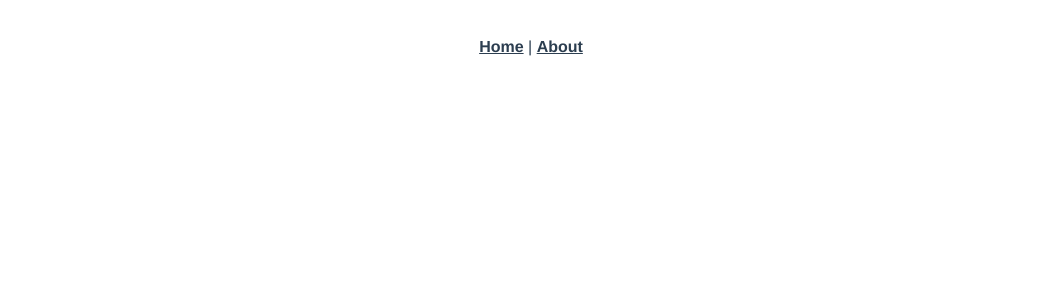
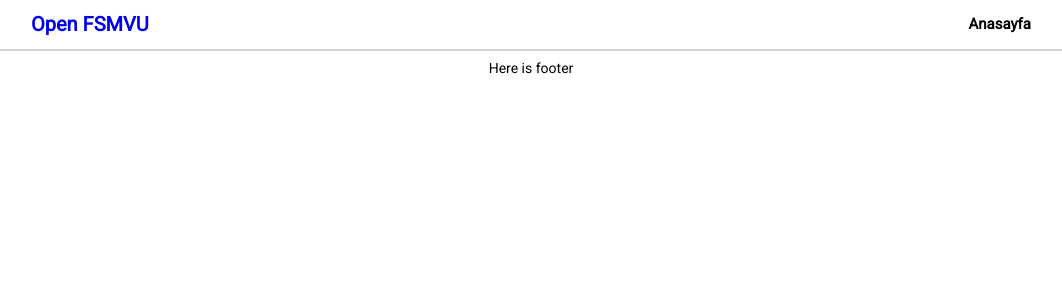
Before and after one commit to bedirhanyildirim/Open-FSMVU-Web, a Vue app: page /welcome in a window 1280 px wide. Shown: the top 300 px of the page, without its empty margins (109-1171 px from the left). Built offline with nearby package versions, Linux system fonts and the light colour scheme.

Commit message:
File Structure Edited

```diff
--- a/package.json
+++ b/package.json
@@ -9,6 +9,8 @@
   },
   "dependencies": {
     "core-js": "^3.6.4",
+    "node-sass": "^4.13.1",
+    "sass-loader": "^8.0.2",
     "vue": "^2.6.11",
     "vue-router": "^3.1.5",
     "vuex": "^3.1.2"
--- a/src/App.vue
+++ b/src/App.vue
@@ -1,32 +1,19 @@
 <template>
   <div id="app">
-    <div id="nav">
-      <router-link to="/">Home</router-link> |
-      <router-link to="/about">About</router-link>
-    </div>
+    <header-theme></header-theme>
     <router-view/>
+    <footer-theme></footer-theme>
   </div>
 </template>
 
-<style>
-#app {
-  font-family: Avenir, Helvetica, Arial, sans-serif;
-  -webkit-font-smoothing: antialiased;
-  -moz-osx-font-smoothing: grayscale;
-  text-align: center;
-  color: #2c3e50;
+<script>
+import HeaderTheme from './themes/header.theme'
+import FooterTheme from './themes/footer.theme'
+export default {
+  name: 'App',
+  components: { HeaderTheme, FooterTheme }
 }
+</script>
 
-#nav {
-  padding: 30px;
-}
-
-#nav a {
-  font-weight: bold;
-  color: #2c3e50;
-}
-
-#nav a.router-link-exact-active {
-  color: #42b983;
-}
+<style lang="scss">
 </style>
--- /dev/null
+++ b/src/assets/styles/colors.scss
@@ -0,0 +1,9 @@
+@import "variables";
+
+.white {
+  color: $color-white !important;
+}
+
+.black {
+  color: $color-black !important;
+}
--- /dev/null
+++ b/src/assets/styles/reset.scss
@@ -0,0 +1,32 @@
+@import "colors";
+@import url("https://fonts.googleapis.com/css?family=Roboto");
+
+/* Bedirhan YILDIRIM reset.css */
+body {
+  margin: 0 auto;
+  font: 15px/19px 'Roboto', Arial;
+  transition: all 0.5s ease 0s;
+  background-color: $color-white;
+}
+select, input, textarea {
+  outline: none !important;
+  box-shadow: none !important;
+}
+img {
+  border: none;
+}
+a {
+  text-decoration: none;
+}
+table, tr, td, ul, li, h1, h2, h3, h4, h5, h6, p, form, input, textarea {
+  margin: 0;
+  padding: 0;
+  border: none;
+  list-style-type: none;
+}
+:focus {
+  outline: none;
+}
+html {
+  scroll-behavior: smooth;
+}
--- /dev/null
+++ b/src/assets/styles/variables.scss
@@ -0,0 +1,3 @@
+$color-blue: #004680;
+$color-white: #ffffff;
+$color-black: #000000;
--- a/src/main.js
+++ b/src/main.js
@@ -2,6 +2,8 @@ import Vue from 'vue'
 import App from './App.vue'
 import router from './router'
 import store from './store'
+import './assets/styles/reset.scss'
+import './assets/styles/variables.scss'
 
 Vue.config.productionTip = false
 
--- /dev/null
+++ b/src/pages/Home.vue
@@ -0,0 +1,30 @@
+<template>
+  <div class="home">
+    <div class="container">
+      Here is the content
+    </div>
+  </div>
+</template>
+
+<script>
+export default {
+  name: 'Home'
+}
+</script>
+
+<style lang="scss" scoped>
+.home {
+  display: flex;
+  padding: 20px 0;
+  align-items: center;
+  justify-content: center;
+}
+.home {
+  .container {
+    width: 1000px;
+    display: flex;
+    flex-wrap: nowrap;
+    align-items: center;
+  }
+}
+</style>
--- a/src/router/index.js
+++ b/src/router/index.js
@@ -1,6 +1,6 @@
 import Vue from 'vue'
 import VueRouter from 'vue-router'
-import Home from '../views/Home.vue'
+import Home from '../pages/Home.vue'
 
 Vue.use(VueRouter)
 
@@ -9,14 +9,6 @@ const routes = [
     path: '/',
     name: 'Home',
     component: Home
-  },
-  {
-    path: '/about',
-    name: 'About',
-    // route level code-splitting
-    // this generates a separate chunk (about.[hash].js) for this route
-    // which is lazy-loaded when the route is visited.
-    component: () => import(/* webpackChunkName: "about" */ '../views/About.vue')
   }
 ]
 
--- /dev/null
+++ b/src/themes/footer.theme.vue
@@ -0,0 +1,38 @@
+<template>
+    <div id="footer">
+      <div class="container">
+        <h5>Here is footer</h5>
+      </div>
+    </div>
+</template>
+
+<script>
+export default {
+  name: 'footer.theme.vue'
+}
+</script>
+
+<style lang="scss" scoped>
+#footer {
+  display: flex;
+  align-items: center;
+  justify-content: center;
+  border-top: 1px solid lightgray;
+}
+
+#footer {
+  .container {
+    width: 1000px;
+    display: flex;
+    align-items: center;
+    justify-content: center;
+  }
+  .container {
+    h5 {
+      padding: 8px 0;
+      font-size: 14px;
+      font-weight: normal;
+    }
+  }
+}
+</style>
--- /dev/null
+++ b/src/themes/header.theme.vue
@@ -0,0 +1,62 @@
+<template>
+    <div id="header">
+      <div class="container">
+        <div class="logo">
+          <router-link to="/">Open FSMVU</router-link>
+        </div>
+        <div class="content">
+          <div class="nav">
+            <router-link to="/">Anasayfa</router-link>
+          </div>
+        </div>
+      </div>
+    </div>
+</template>
+
+<script>
+export default {
+  name: 'header.theme.vue'
+}
+</script>
+
+<style lang="scss" scoped>
+#header {
+  display: flex;
+  align-items: center;
+  justify-content: center;
+  border-bottom: 1px solid lightgray;
+}
+
+#header {
+  .container {
+    display: flex;
+    width: 1000px;
+    flex-wrap: nowrap;
+    align-items: center;
+    justify-content: space-between;
+  }
+  .container {
+    .logo {
+      font-size: 20px;
+      font-weight: bold;
+      padding: 15px 0;
+    }
+    .content {
+
+    }
+    .content {
+      .nav {
+      }
+
+      .nav a {
+        color: #000000;
+        font-weight: bold;
+      }
+
+      .nav a.router-link-exact-active {
+        /*color: #42b983;*/
+      }
+    }
+  }
+}
+</style>
--- a/src/views/About.vue
+++ /dev/null
@@ -1,5 +0,0 @@
-<template>
-  <div class="about">
-    <h1>This is an about page</h1>
-  </div>
-</template>
--- a/src/views/Home.vue
+++ /dev/null
@@ -1,18 +0,0 @@
-<template>
-  <div class="home">
-    <img alt="Vue logo" src="../assets/logo.png">
-    <HelloWorld msg="Welcome to Your Vue.js App"/>
-  </div>
-</template>
-
-<script>
-// @ is an alias to /src
-import HelloWorld from '@/components/HelloWorld.vue'
-
-export default {
-  name: 'Home',
-  components: {
-    HelloWorld
-  }
-}
-</script>
```
Also changed, not shown: 2 other files (tests, documents, lock files or other folders).
